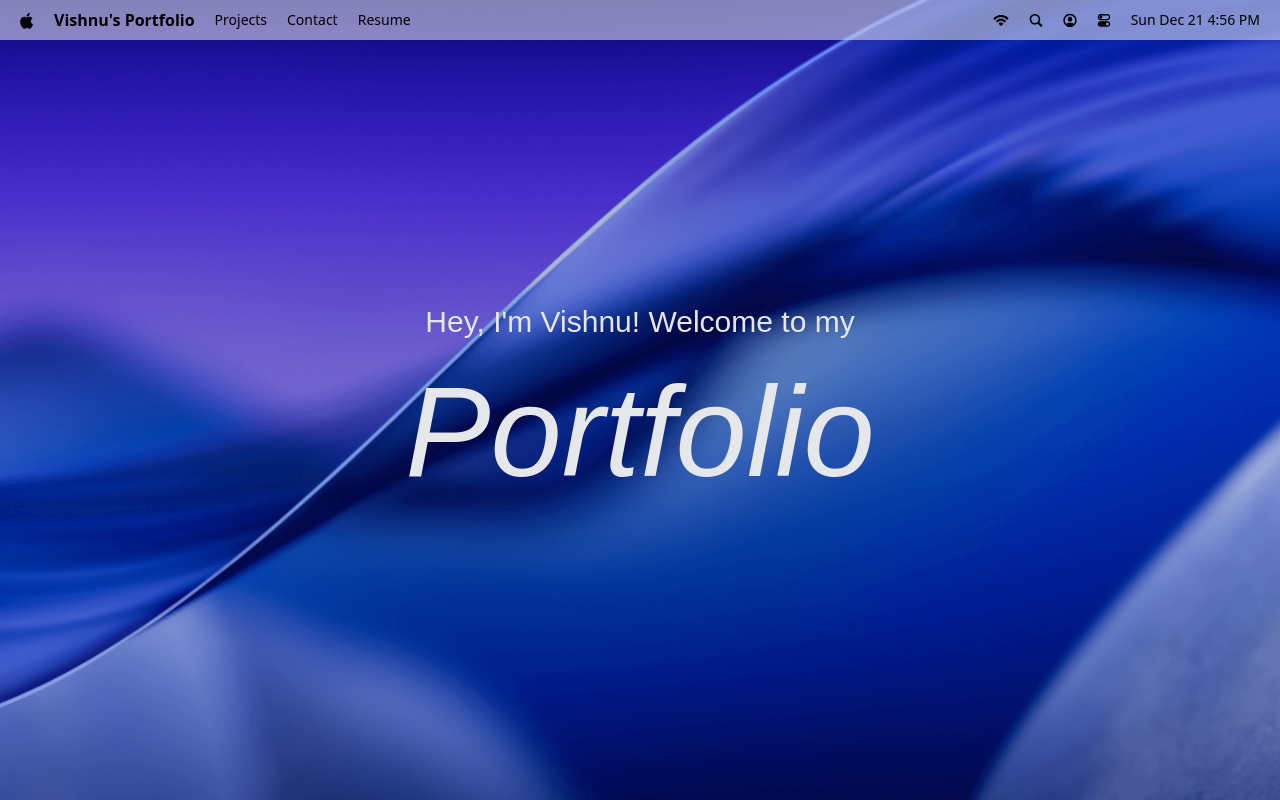
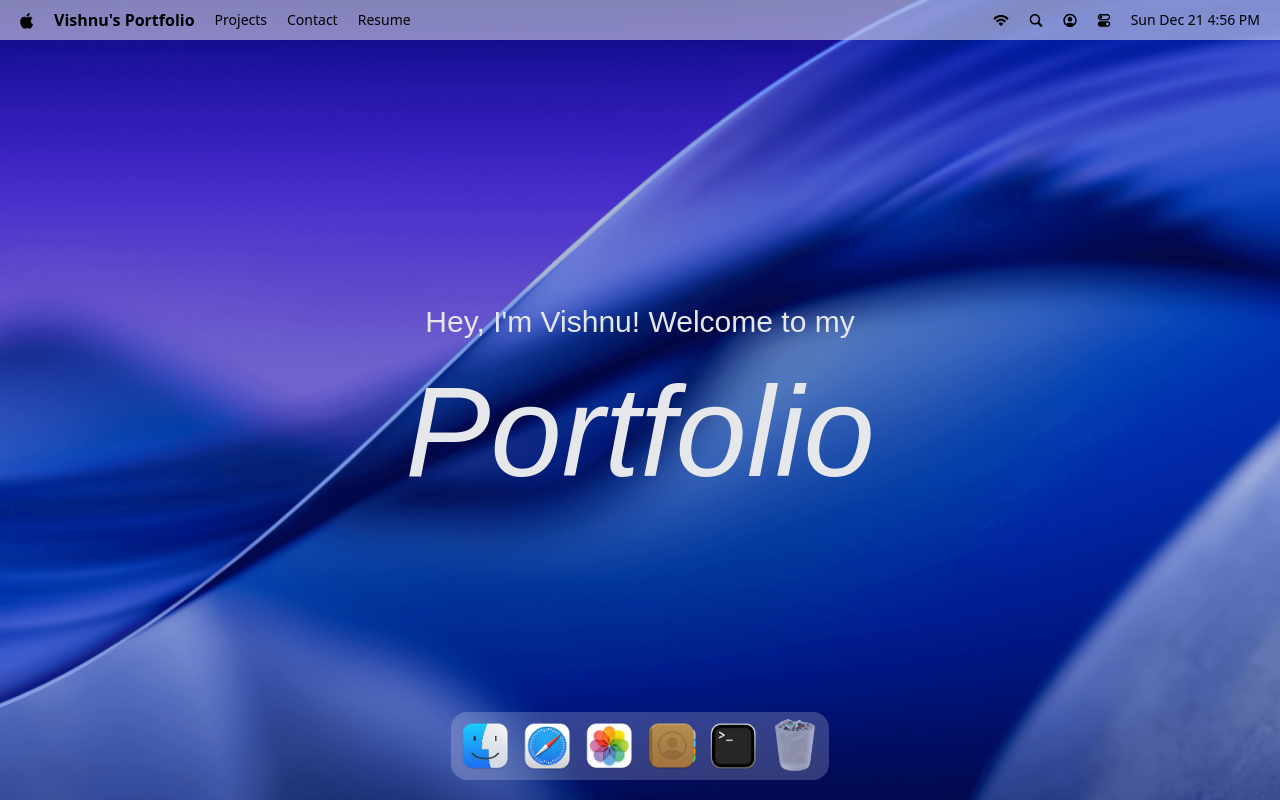
Before and after one commit to vvarthan7/macos-portfolio, a React (Vite) app: page / in a window 1280 px wide. Built offline with nearby package versions, Linux system fonts and the light colour scheme; a web font is replaced by a local one.

Commit message:
Add Dock component with animated app icons
Introduced a new Dock component that displays app icons with interactive GSAP-based animations and tooltips. Updated App.jsx to include the Dock, registered it in the components index, and added the react-tooltip dependency.

```diff
--- a/package.json
+++ b/package.json
@@ -17,6 +17,7 @@
     "lucide-react": "^0.561.0",
     "react": "^19.2.0",
     "react-dom": "^19.2.0",
+    "react-tooltip": "^5.30.0",
     "tailwindcss": "^4.1.18"
   },
   "devDependencies": {
--- a/src/App.jsx
+++ b/src/App.jsx
@@ -1,10 +1,11 @@
-import { Navbar, Welcome } from "#components";
+import { Navbar, Welcome, Dock } from "#components";
 
 const App = () => {
   return (
     <main>
       <Navbar />
       <Welcome />
+      <Dock />
     </main>
   );
 };
--- /dev/null
+++ b/src/components/Dock.jsx
@@ -0,0 +1,84 @@
+import { useRef } from "react";
+import { Tooltip } from "react-tooltip";
+import gsap from "gsap";
+
+import { dockApps } from "#constants";
+import { useGSAP } from "@gsap/react";
+
+const Dock = () => {
+  const dockRef = useRef(null);
+
+  useGSAP(() => {
+    const dock = dockRef.current;
+    if (!dock) return;
+    const icons = dock.querySelectorAll(".dock-icon");
+
+    const animateIcons = (mouseX) => {
+      const { left } = dock.getBoundingClientRect();
+      icons.forEach((icon) => {
+        const { left: iconLeft, width } = icon.getBoundingClientRect();
+        const center = iconLeft - left + width / 2;
+        const distance = Math.abs(mouseX - center);
+        const intensity = Math.exp(-(distance ** 2.5) / 20000);
+        gsap.to(icon, {
+          scale: 1 + 0.25 * intensity,
+          y: -15 * intensity,
+          duration: 0.2,
+          ease: "power1.out",
+        });
+      });
+    };
+    const handleMouseMove = (e) => {
+      const { left } = dock.getBoundingClientRect();
+      animateIcons(e.clientX - left);
+    };
+
+    const resetIcons = () =>
+      icons.forEach((icon) =>
+        gsap.to(icon, {
+          scale: 1,
+          y: 0,
+          duration: 0.3,
+          ease: "power1.out",
+        })
+      );
+    dock.addEventListener("mousemove", handleMouseMove);
+    dock.addEventListener("mouseleave", resetIcons);
+
+    return () => {
+      dock.removeEventListener("mousemove", handleMouseMove);
+      dock.removeEventListener("mouseleave", resetIcons);
+    };
+  }, []);
+
+  const togggleApp = (app) => {};
+  return (
+    <section id="dock">
+      <div ref={dockRef} className="dock-container">
+        {dockApps.map(({ id, name, icon, canOpen }) => (
+          <div key={id} className="relative flex justify-center">
+            <button
+              type="button"
+              className="dock-icon"
+              aria-label={name}
+              data-tooltip-id="dock-tooltip"
+              data-tooltip-content={name}
+              data-tooltip-delay-show={150}
+              disabled={!canOpen}
+              onClick={() => togggleApp({ id, canOpen })}
+            >
+              <img
+                src={`/images/${icon}`}
+                alt={name}
+                loading="lazy"
+                className={canOpen ? "" : "opacity-60"}
+              />
+            </button>
+          </div>
+        ))}
+        <Tooltip id="dock-tooltip" place="top" className="tooltip" />
+      </div>
+    </section>
+  );
+};
+export default Dock;
--- a/src/components/index.js
+++ b/src/components/index.js
@@ -1,4 +1,5 @@
+import Dock from "./Dock";
 import Navbar from "./Navbar";
 import Welcome from "./Welcome";
 
-export { Navbar, Welcome };
+export { Navbar, Welcome, Dock };
```
Also changed, not shown: 1 other file (tests, documents, lock files or other folders).
